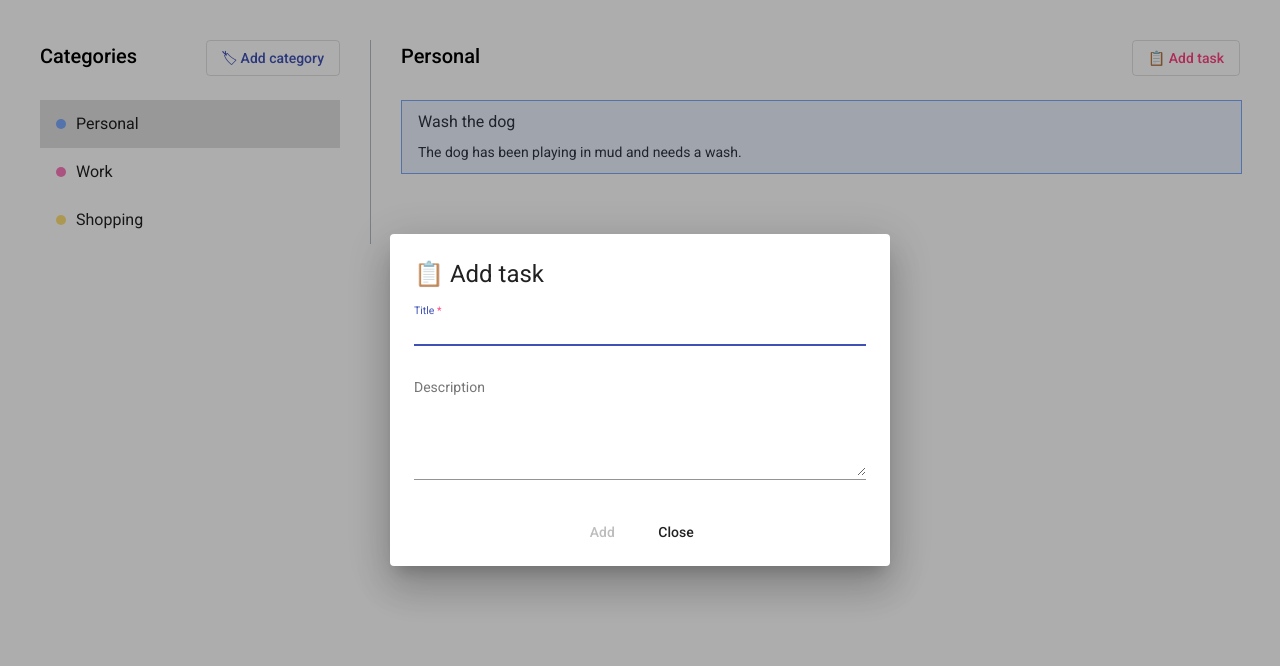
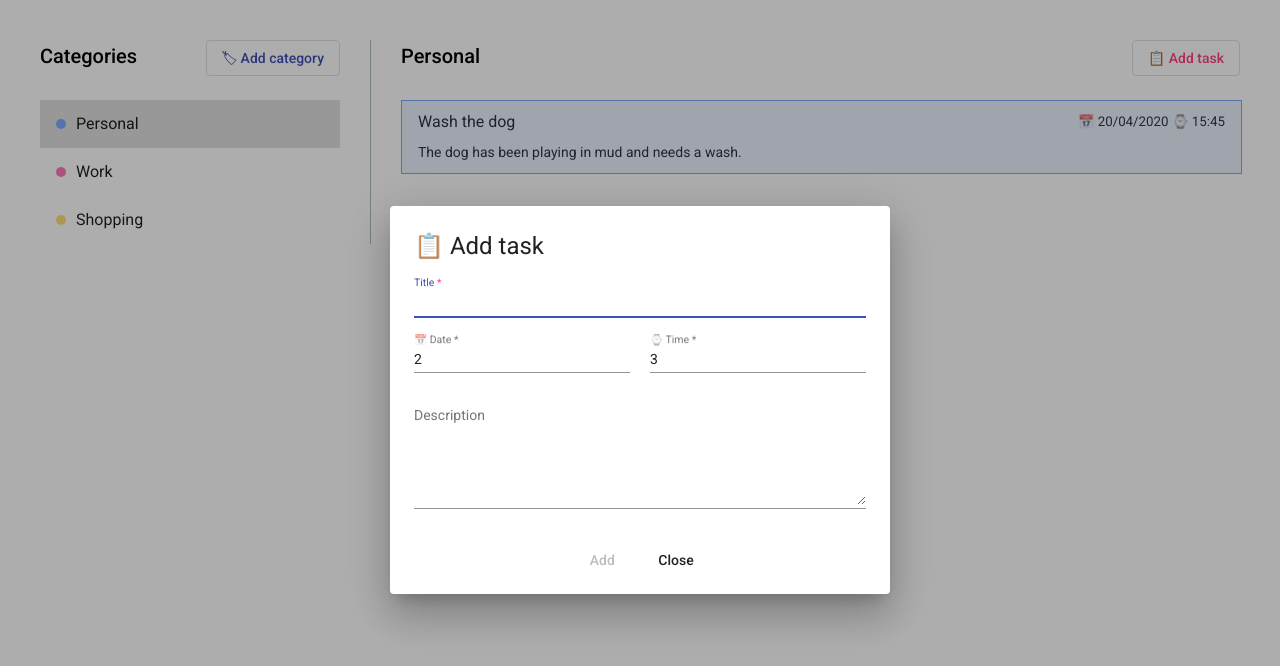
Before and after one commit to elenachiosa/angular-playground, an Angular app: page /tasks in a window 1280 px wide. Both pictures are taken after a click on the button "📋 Add task". Shown: the top 666 px of the page. Built offline with nearby package versions, Linux system fonts and the light colour scheme.

Commit message:
Add custom input

```diff
--- a/src/app/feature-modules/notes/notes.module.ts
+++ b/src/app/feature-modules/notes/notes.module.ts
@@ -13,6 +13,7 @@ import { CategoryDialogComponent } from './category-overview/category-dialog/cat
 import { TaskDialogComponent } from './task-overview/task-dialog/task-dialog.component';
 import { CategoryOverviewComponent } from './category-overview/category-overview.component';
 import { TaskOverviewComponent } from './task-overview/task-overview.component';
+import { SharedModule } from 'src/app/shared/shared.module';
 
 @NgModule({
   declarations: [
@@ -30,7 +31,8 @@ import { TaskOverviewComponent } from './task-overview/task-overview.component';
     MatButtonModule,
     MatDialogModule,
     MatListModule,
-    MatInputModule
+    MatInputModule,
+    SharedModule
   ]
 })
 export class NotesModule {}
--- a/src/app/feature-modules/notes/shared/models/task.model.ts
+++ b/src/app/feature-modules/notes/shared/models/task.model.ts
@@ -1,6 +1,9 @@
+import { Reminder } from 'src/app/shared/controls/reminder/models/reminder.model';
+
 export class Task {
   id: number;
   title: string;
   description?: string;
   priority?: number;
+  reminder: Reminder
 }
--- a/src/app/feature-modules/notes/shared/services/task.service.ts
+++ b/src/app/feature-modules/notes/shared/services/task.service.ts
@@ -13,7 +13,11 @@ export class TaskService {
       {
         id: 1,
         title: 'Wash the dog',
-        description: 'The dog has been playing in mud and needs a wash.'
+        description: 'The dog has been playing in mud and needs a wash.',
+        reminder: {
+          date: '20/04/2020',
+          time: '15:45'
+        }
       }
     ];
     this.categoryTasks.set(1, tasks);
--- a/src/app/feature-modules/notes/task-overview/task-dialog/task-dialog.component.html
+++ b/src/app/feature-modules/notes/task-overview/task-dialog/task-dialog.component.html
@@ -9,6 +9,7 @@
              placeholder="Title"
              formControlName="title">
     </mat-form-field>
+    <app-reminder formControlName="reminder"></app-reminder>
     <mat-form-field>
       <mat-label>Description</mat-label>
       <textarea matInput
--- a/src/app/feature-modules/notes/task-overview/task-dialog/task-dialog.component.ts
+++ b/src/app/feature-modules/notes/task-overview/task-dialog/task-dialog.component.ts
@@ -1,7 +1,10 @@
 import { Component, OnInit, Inject } from '@angular/core';
+import { FormGroup, FormBuilder, Validators } from '@angular/forms';
+
 import { MatDialogRef, MAT_DIALOG_DATA } from '@angular/material/dialog';
-import { FormGroup, FormBuilder, Validators } from '@angular/forms';
+
 import { TaskService, Task } from '../../shared';
+import { Reminder } from 'src/app/shared/controls/reminder/models/reminder.model';
 
 @Component({
   selector: 'app-task-dialog',
@@ -37,7 +40,8 @@ export class TaskDialogComponent implements OnInit {
         '',
         [Validators.required, Validators.minLength(1), Validators.maxLength(30)]
       ],
-      description: ['', Validators.maxLength(200)]
+      description: ['', Validators.maxLength(200)],
+      reminder: [new Reminder('2', '3')]
     });
   }
 }
--- a/src/app/feature-modules/notes/task-overview/task-overview.component.html
+++ b/src/app/feature-modules/notes/task-overview/task-overview.component.html
@@ -12,7 +12,13 @@
                  role="listitem"
                  class="task"
                  [style.borderColor]="selectedCategories[0].color">
-    <div mat-line>{{task.title}}</div>
+    <div mat-line
+         class="task-title-and-reminder">
+      <span>{{task.title}}</span>
+      <small *ngIf="task.reminder">
+        📅 {{task.reminder.date}} ⌚ {{task.reminder.time}}
+      </small>
+    </div>
     <div mat-line
          *ngIf="task.description"
          class="margin-top">
--- a/src/app/feature-modules/notes/task-overview/task-overview.component.scss
+++ b/src/app/feature-modules/notes/task-overview/task-overview.component.scss
@@ -0,0 +1,4 @@
+.task-title-and-reminder {
+  display: flex !important;
+  justify-content: space-between;
+}
--- /dev/null
+++ b/src/app/shared/controls/reminder/models/reminder.model.ts
@@ -0,0 +1,3 @@
+export class Reminder {
+  constructor(public date: string, public time: string) {}
+}
--- /dev/null
+++ b/src/app/shared/controls/reminder/reminder.component.html
@@ -0,0 +1,15 @@
+<div [formGroup]="reminderForm"
+     class="reminder">
+  <mat-form-field>
+    <mat-label>📅 Date</mat-label>
+    <input matInput
+           formControlName="date"
+           placeholder="Date">
+  </mat-form-field>
+  <mat-form-field>
+    <mat-label>⌚ Time</mat-label>
+    <input matInput
+           formControlName="time"
+           placeholder="Time">
+  </mat-form-field>
+</div>
--- /dev/null
+++ b/src/app/shared/controls/reminder/reminder.component.scss
@@ -0,0 +1,11 @@
+.reminder {
+  display: flex;
+
+  mat-form-field {
+    flex-grow: 1;
+
+    &:first-of-type{
+      margin-right: 20px;
+    }
+  }
+}
--- /dev/null
+++ b/src/app/shared/controls/reminder/reminder.component.ts
@@ -0,0 +1,64 @@
+import { Component, OnInit, forwardRef, StaticProvider } from '@angular/core';
+import {
+  FormGroup,
+  FormControl,
+  Validators,
+  ControlValueAccessor,
+  NG_VALUE_ACCESSOR,
+  NG_VALIDATORS,
+  Validator,
+  AbstractControl,
+  ValidationErrors
+} from '@angular/forms';
+
+export const REMINDER_VALUE_ACCESSOR: any = {
+  provide: NG_VALUE_ACCESSOR,
+  useExisting: forwardRef(() => ReminderComponent),
+  multi: true
+};
+
+export const REMINDER_VALIDATOR: StaticProvider = {
+  provide: NG_VALIDATORS,
+  useExisting: forwardRef(() => ReminderComponent),
+  multi: true
+};
+
+@Component({
+  selector: 'app-reminder',
+  templateUrl: './reminder.component.html',
+  styleUrls: ['./reminder.component.scss'],
+  providers: [REMINDER_VALUE_ACCESSOR, REMINDER_VALIDATOR]
+})
+export class ReminderComponent
+  implements OnInit, ControlValueAccessor, Validator {
+  reminderForm: FormGroup;
+
+  constructor() {}
+
+  ngOnInit(): void {
+    this.reminderForm = new FormGroup({
+      date: new FormControl('', [Validators.required]),
+      time: new FormControl('', [Validators.required])
+    });
+  }
+
+  validate(control: AbstractControl): ValidationErrors {
+    return this.reminderForm.valid
+      ? null
+      : { invalidForm: { valid: false, message: 'Invalid reminder' } };
+  }
+
+  registerOnValidatorChange?(fn: () => void): void {}
+
+  writeValue(obj: any): void {
+    this.reminderForm.setValue(obj);
+  }
+
+  registerOnChange(fn: any): void {
+    this.reminderForm.valueChanges.subscribe(fn);
+  }
+
+  registerOnTouched(fn: any): void {}
+
+  setDisabledState?(isDisabled: boolean): void {}
+}
```
Also changed, not shown: src/app/shared/shared.module.ts (+8 -2 lines), 1 other file (tests, documents, lock files or other folders).
